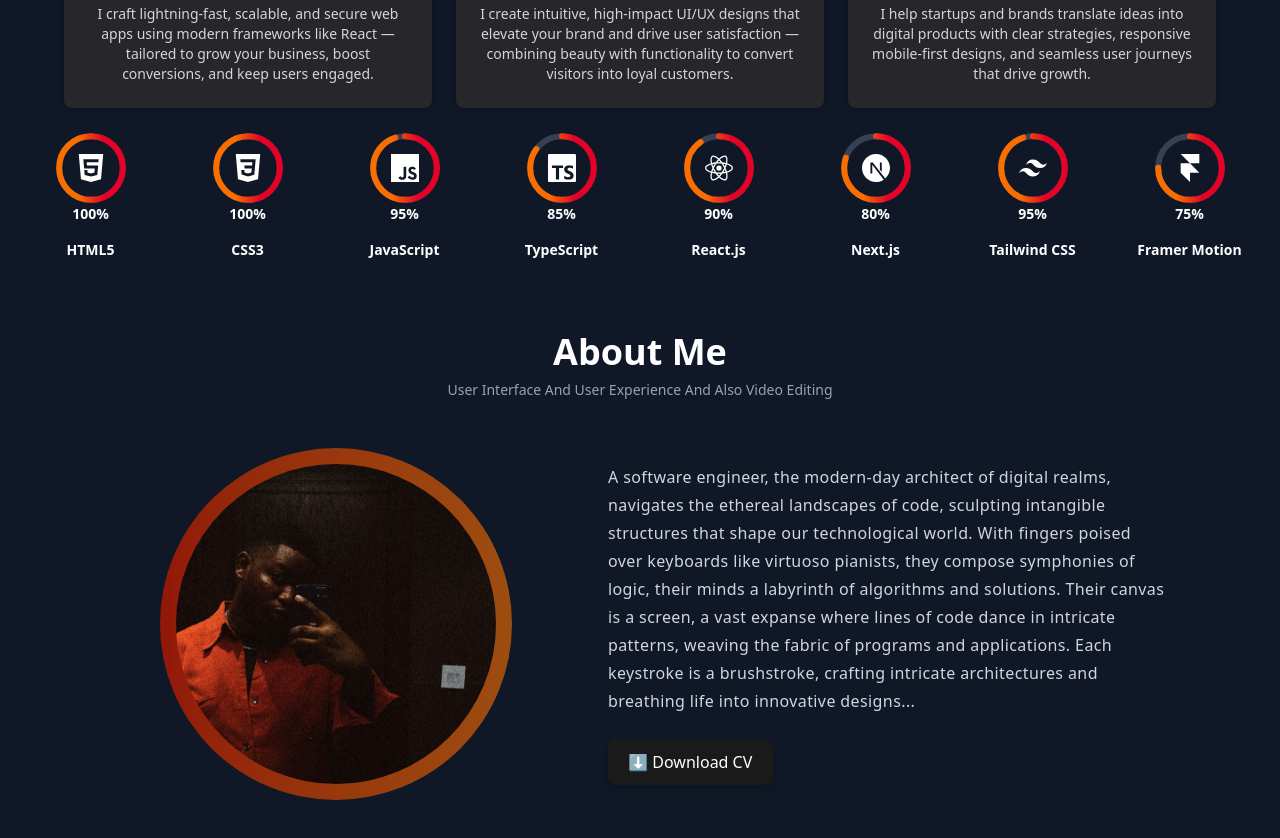
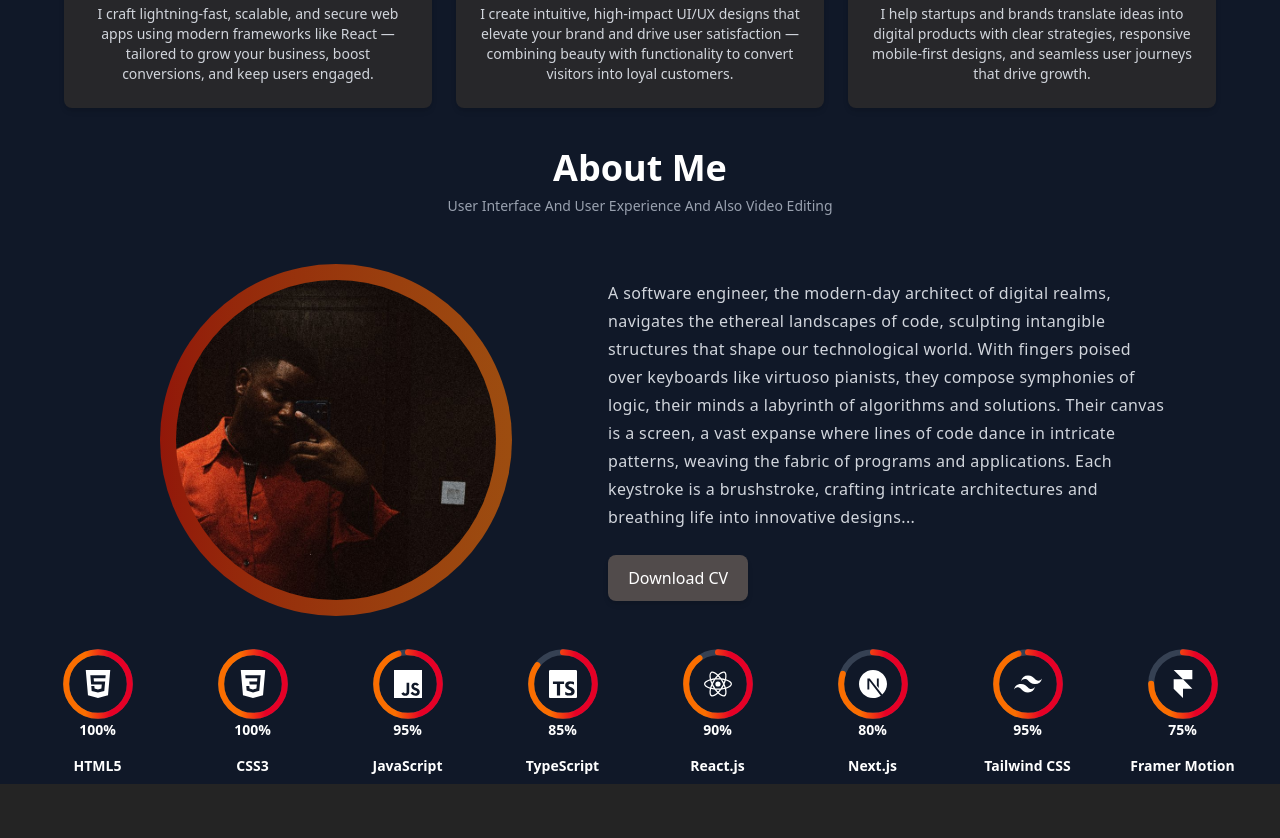
Before and after one commit to oluwaferanmi-jo/my-portfolio, a React (Vite) app: page / in a window 1280 px wide. Shown: the part 1020-1858 px from the top of the page. After the commit the page ends 1804 px from the top, so only its background shows below. Built offline with nearby package versions, Linux system fonts and the light colour scheme.

Commit message:
repositioned skills

```diff
--- a/src/App.jsx
+++ b/src/App.jsx
@@ -12,9 +12,8 @@ function App() {
     <Header/>
     <Hero />
     <Services />
+    <About/>
     < SkillProgress/>
-    <About/>
-
 
    </div>
 
--- a/src/components/about.jsx
+++ b/src/components/about.jsx
@@ -1,12 +1,12 @@
 function About() {
   return (
-    <div className="bg-gray-900 py-16 text-white">
+    <div className="bg-gray-900 py-6 text-white">
       <h2 className="text-center text-4xl font-semibold">About Me</h2>
       <p className="text-center text-sm text-gray-400 mt-2 px-2">
         User Interface And User Experience And Also Video Editing
       </p>
 
-      <div className="flex flex-col md:flex-row justify-center items-center mt-12 px-8 md:px-20 gap-12">
+      <div className="flex flex-col md:flex-row justify-center items-center mt-12 px-8 py-0 md:px-20 gap-12">
        {/* Left - Image with circular gradient background */}
 <div className="w-full md:w-[40%] flex justify-center items-center">
   <div className="relative w-70 h-70 md:w-80 md:h-80 lg:w-[22rem] lg:h-[22rem]">
@@ -31,7 +31,7 @@ function About() {
           </p>
 
           <button className="mt-6 bg-orange-500 text-white px-5 py-3 rounded-md shadow-md hover:bg-orange-600 transition duration-300">
-            ⬇️ Download CV
+             Download CV
           </button>
         </div>
       </div>
--- a/src/components/skills.jsx
+++ b/src/components/skills.jsx
@@ -23,7 +23,7 @@ const skills = [
 export default function SkillProgress() {
   return (
     <section className="bg-gray-900 py-2 px-4">
-      <div className="max-w-7xl  grid grid-cols-4 sm:grid-cols-4 md:grid-cols-8 lg:grid-cols-8  gap-10 text-white mx-4 ">
+      <div className="max-w-7xl  grid grid-cols-4 sm:grid-cols-4 md:grid-cols-8 lg:grid-cols-8  gap-6 text-white mx-4 ">
         {skills.map((skill, index) => (
           <div key={index} className="flex flex-col items-center group">
             <div className="relative w-18 h-18 md:w-24 md-h-24 transition-transform duration-500 group-hover:scale-105">
--- a/src/index.css
+++ b/src/index.css
@@ -47,7 +47,7 @@ button {
   font-size: 1em;
   font-weight: 500;
   font-family: inherit;
-  background-color: #1a1a1a;
+  background-color: #514b4b;
   cursor: pointer;
   transition: border-color 0.25s;
 }
```
